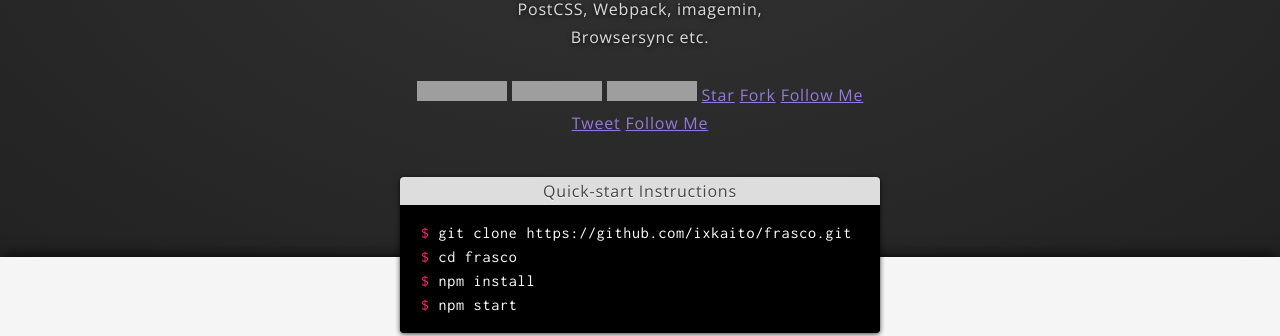
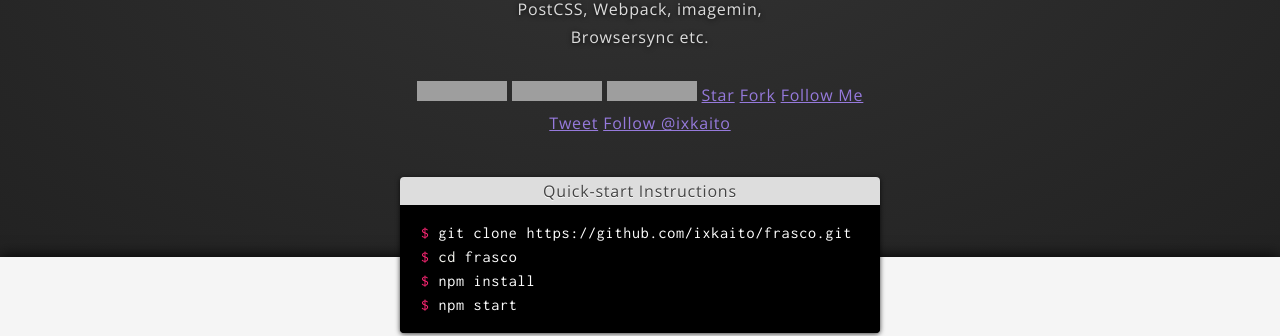
Before and after one commit to ixkaito/frasco, a Jekyll site: the page built from index.md, in a window 1280 px wide and 900 px high, scrolled down 361 px. Shown: the part 148-484 px from the top of the window. Built offline with Jekyll 4.4.1, drawn with Linux system fonts in a browser that asks for light colours; a script that is not in the unit is left out; comment, search, counter and statistics services are not loaded; grey boxes are pictures that could not be loaded.

```diff
--- a/_includes/footer.html
+++ b/_includes/footer.html
@@ -3,7 +3,5 @@
 </div>
 
 <script src="{{ "/assets/js/main.js" | prepend: site.baseurl }}" type="text/javascript"></script>
-<script>!function(d,s,id){var js,fjs=d.getElementsByTagName(s)[0],p=/^http:/.test(d.location)?'http':'https';if(!d.getElementById(id)){js=d.createElement(s);js.id=id;js.src=p+'://platform.twitter.com/widgets.js';fjs.parentNode.insertBefore(js,fjs);}}(document, 'script', 'twitter-wjs');</script>
-<script type="text/javascript">!function(d,i){if(!d.getElementById(i)){var j=d.createElement("script");j.id=i;j.src="https://widgets.getpocket.com/v1/j/btn.js?v=1";var w=d.getElementById(i);d.body.appendChild(j);}}(document,"pocket-btn-js");</script>
 </body>
 </html>
--- a/_includes/header.html
+++ b/_includes/header.html
@@ -51,6 +51,8 @@
 }(document, 'script', 'facebook-jssdk'));</script>
 
 <script async defer src="https://buttons.github.io/buttons.js"></script>
+<script>!function(d,s,id){var js,fjs=d.getElementsByTagName(s)[0],p=/^http:/.test(d.location)?'http':'https';if(!d.getElementById(id)){js=d.createElement(s);js.id=id;js.src=p+'://platform.twitter.com/widgets.js';fjs.parentNode.insertBefore(js,fjs);}}(document, 'script', 'twitter-wjs');</script>
+<script type="text/javascript">!function(d,i){if(!d.getElementById(i)){var j=d.createElement("script");j.id=i;j.src="https://widgets.getpocket.com/v1/j/btn.js?v=1";var w=d.getElementById(i);d.body.appendChild(j);}}(document,"pocket-btn-js");</script>
 
 <a href="https://github.com/ixkaito/frasco"><img style="position: absolute; top: 0; right: 0; border: 0;" src="https://camo.githubusercontent.com/652c5b9acfaddf3a9c326fa6bde407b87f7be0f4/68747470733a2f2f73332e616d617a6f6e6177732e636f6d2f6769746875622f726962626f6e732f666f726b6d655f72696768745f6f72616e67655f6666373630302e706e67" alt="Fork me on GitHub" data-canonical-src="https://s3.amazonaws.com/github/ribbons/forkme_right_orange_ff7600.png"></a>
 
--- a/_includes/hero.html
+++ b/_includes/hero.html
@@ -17,7 +17,7 @@
 		<li><a class="github-button" href="https://github.com/ixkaito" data-show-count="true" aria-label="Follow @ixkaito on GitHub">Follow Me</a></li><br class="desktop">
 		<li><div class="fb-like" data-href="{{ site.url }}{{ site.baseurl }}/" data-layout="button_count" data-action="like" data-show-faces="false" data-share="true"></div></li>
 		<li><a href="https://twitter.com/share" class="twitter-share-button" data-url="{{ site.url }}{{ site.baseurl }}">Tweet</a></li>
-		<li><a href="https://twitter.com/ixkaito" class="twitter-follow-button" data-show-count="false">Follow Me</a></li>
+		<li><a href="https://twitter.com/ixkaito" class="twitter-follow-button" data-show-count="false">Follow @ixkaito</a></li>
 		<li><a data-pocket-label="pocket" data-pocket-count="horizontal" class="pocket-btn" data-lang="en" data-save-url="{{ site.url }}{{ site.baseurl }}"></a></li>
 	</ul>
 
```
